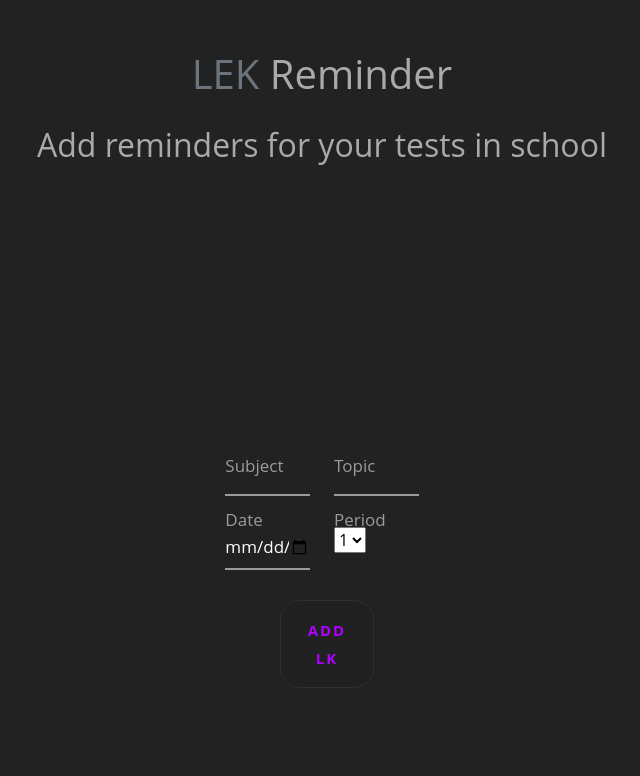
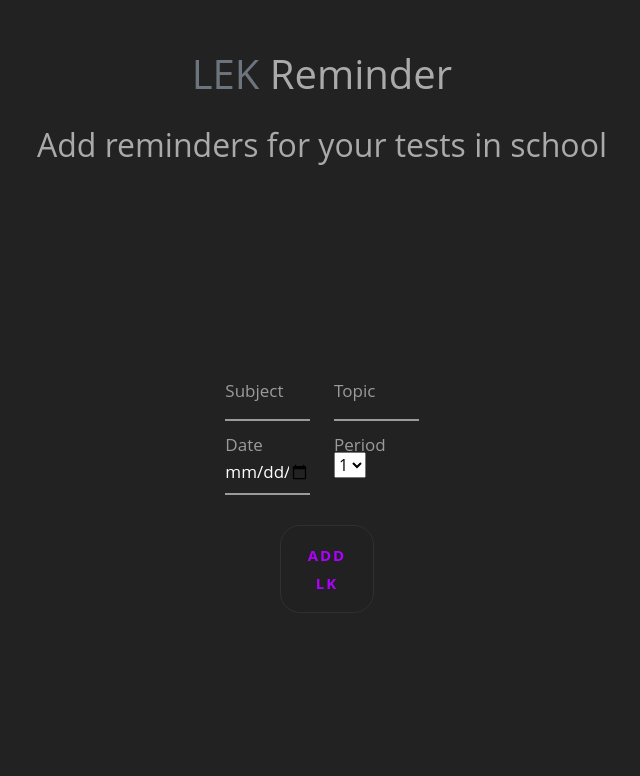
Before and after one commit to FAP13ORG/lekreminder, a plain HTML site: page website/frontend/index.html in a window 1280 px wide. Shown: the whole page, without its empty margins (318-958 px from the left). Drawn offline with nearby package versions, Linux system fonts and the light colour scheme.

Commit message:
fixed styling

```diff
--- a/website/frontend/style.css
+++ b/website/frontend/style.css
@@ -1,9 +1,10 @@
 body {
-	font-family: 'Open Sans', sans-serif;
+  font-family: 'Open Sans', sans-serif;
 	line-height: 1.75em;
 	font-size: 16px;
 	background-color: #222;
 	color: #aaa;
+  overflow-x: hidden;
 }
 
 .form-group {
@@ -174,7 +175,7 @@ button {
    }
 
    .inputs {
-    margin-top: 250px;
+    margin-top: 175px;
    }
 
    .headlines{
```
